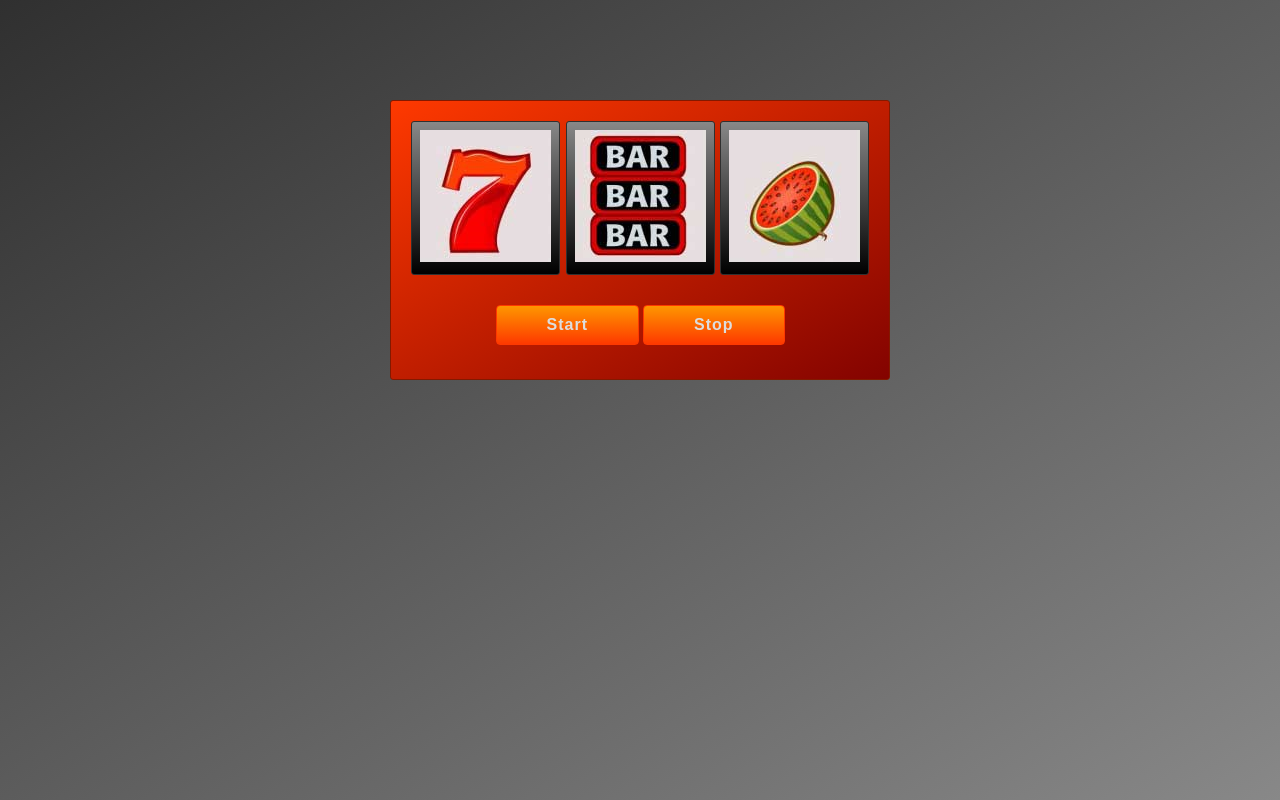
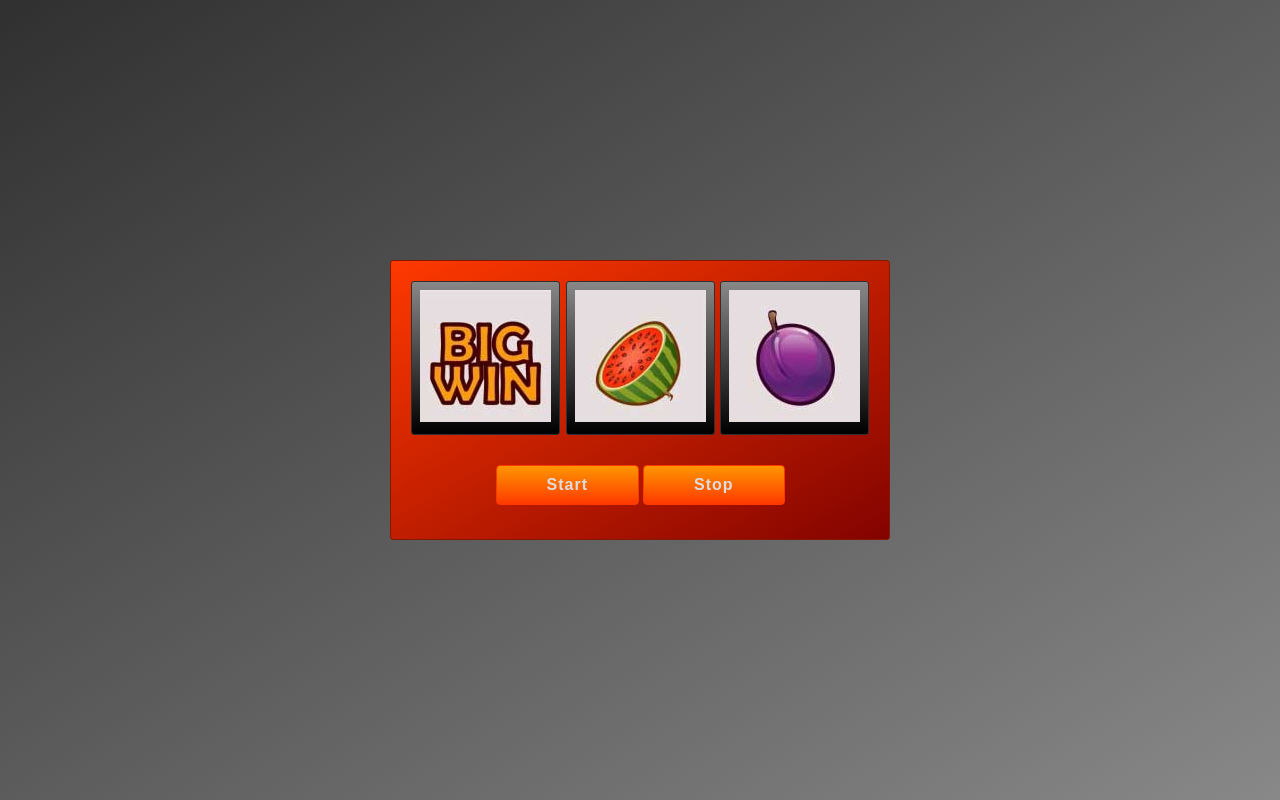
Before and after one commit to piotrmichal/slot-machine, a plain HTML site: page index.html in a window 1280 px wide. Both pictures are taken after a click on the button "Start". Drawn offline with Linux system fonts and the light colour scheme.

Commit message:
start button disabled

```diff
--- a/css/style.css
+++ b/css/style.css
@@ -1,9 +1,15 @@
-html{
-	height: 100%;
+html,
+body {
+	margin: 0;
+	padding: 0;
 }
+
 body {
-	background: linear-gradient(to top left, #888, #303030)no-repeat;
-	background-size: cover;
+	background: linear-gradient(to top left, #888, #303030);
+	height: 100vh;
+	display: flex;
+	justify-content: center;
+	align-items: center;
 }
 #container {
 	width: 500px;
@@ -11,7 +17,6 @@
 	padding: 20px;
 	box-sizing: border-box;
 	border-radius: 3px;
-	margin: 100px auto;
 	border: 1px solid #831900;
 	background: linear-gradient(to bottom right, #FE3900, #830300);
 }
@@ -27,7 +32,6 @@
 	border-radius: 3px;
 	background: linear-gradient(#888, #000);
 	box-sizing: border-box;
-
 }
 
 #control-panel {
--- a/js/script.js
+++ b/js/script.js
@@ -11,6 +11,7 @@
 
 	function startDrawing(){
 		var rand;
+		start.disabled = true;
 
 		rand = Math.floor(Math.random() * 9);
 		one.innerHTML = '<img src="css/img/' + icons[rand] + '.jpg">';
@@ -19,10 +20,10 @@
 		rand = Math.floor(Math.random() * 9);
 		three.innerHTML = '<img src="css/img/' + icons[rand] + '.jpg">';
 
-		e = setTimeout('startDrawing()', 80);
+		e = setTimeout(startDrawing, 100);
 	}
-
 
 	function stopDrawing() {
  		quit = clearTimeout(e);
+ 		start.disabled = false;
  	}
```
Also changed, not shown: 2 other files.
